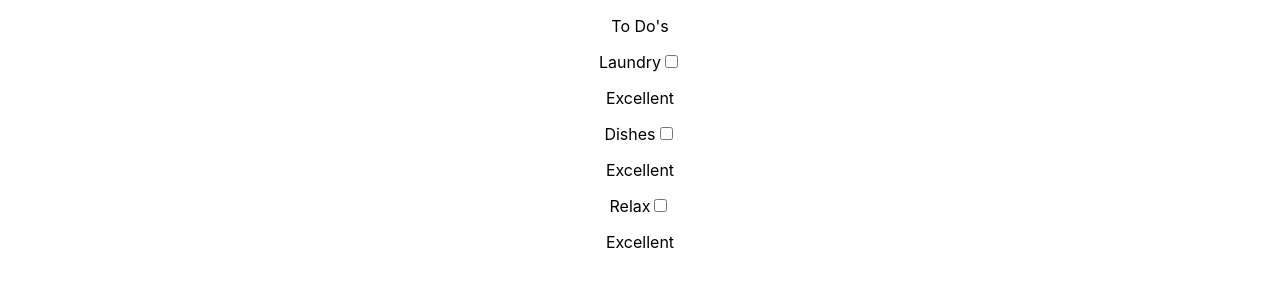
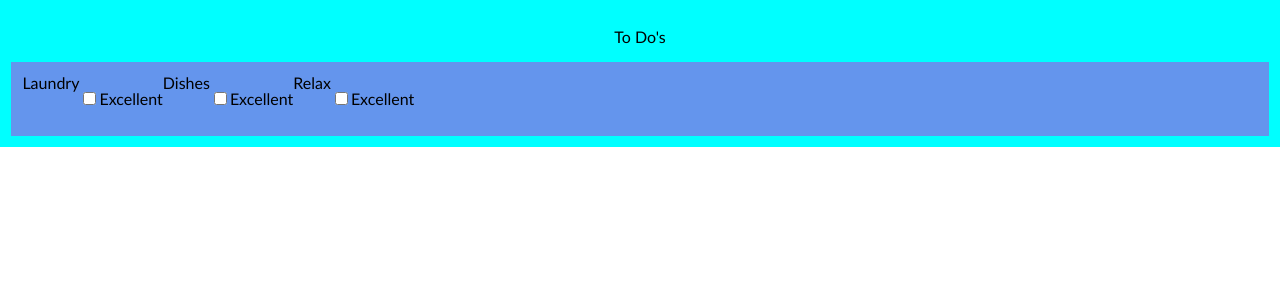
Before and after one commit to cvs181801/react-todo-app, a React (Create React App) app: page / in a window 1280 px wide. Shown: the top 300 px of the page. Built offline with nearby package versions, Linux system fonts and the light colour scheme.

Commit message:
add some style

```diff
--- a/src/App.css
+++ /dev/null
@@ -1,38 +0,0 @@
-.App {
-  text-align: center;
-}
-
-.App-logo {
-  height: 40vmin;
-  pointer-events: none;
-}
-
-@media (prefers-reduced-motion: no-preference) {
-  .App-logo {
-    animation: App-logo-spin infinite 20s linear;
-  }
-}
-
-.App-header {
-  background-color: #282c34;
-  min-height: 100vh;
-  display: flex;
-  flex-direction: column;
-  align-items: center;
-  justify-content: center;
-  font-size: calc(10px + 2vmin);
-  color: white;
-}
-
-.App-link {
-  color: #61dafb;
-}
-
-@keyframes App-logo-spin {
-  from {
-    transform: rotate(0deg);
-  }
-  to {
-    transform: rotate(360deg);
-  }
-}
--- a/src/App.js
+++ b/src/App.js
@@ -1,10 +1,12 @@
-
-import './App.css';
+import React from "react"
+import './index.css';
 import Checkboxes from './components/Checkboxes';
 
 function App() {
+//const [toDos , setToDos] = useState([Todo1, Todo2]) //the useState() method is a hook that allows you to add state variables into functional components.  The first parameter is the current state and the second is the state you want to update it to.
   return (
     <div className="App">
+      {/*<Checkboxes toDos = {todos}/>*/}
       <p>To Do's</p>
       <Checkboxes />
     </div>
--- a/src/components/Checkboxes.js
+++ b/src/components/Checkboxes.js
@@ -2,9 +2,9 @@ import React from 'react'
 
 export default function Checkboxes() {
     return (
-        <div>
+        <div className="ToDos-Div">
             <label>Laundry</label>
-            <input id="checkbox1" type="checkbox" ></input>
+            <input type="checkbox" ></input>
             <p>Excellent</p>
             <label>Dishes</label>
             <input id="checkbox2" type="checkbox"></input>
--- a/src/index.css
+++ b/src/index.css
@@ -11,3 +11,27 @@ code {
   font-family: source-code-pro, Menlo, Monaco, Consolas, 'Courier New',
     monospace;
 }
+
+body {
+  margin: 0 auto;
+  text-align: center;
+  align-content: center;
+  font-family:'Gill Sans', 'Gill Sans MT', Calibri, 'Trebuchet MS', sans-serif;
+}
+
+.ToDos-Div {
+  background-color: cornflowerblue;
+  padding: .7em;
+  display: flex;
+  max-width: 100vw;
+}
+
+.App {
+  background-color: cyan;
+  padding: .7em;
+  margin: 0 auto;
+  text-align: center;
+  align-content: center;
+  justify-content: center;
+
+}
```
Also changed, not shown: src/reportWebVitals.js (deleted, +0 -13 lines), src/setupTests.js (deleted, +0 -5 lines).
